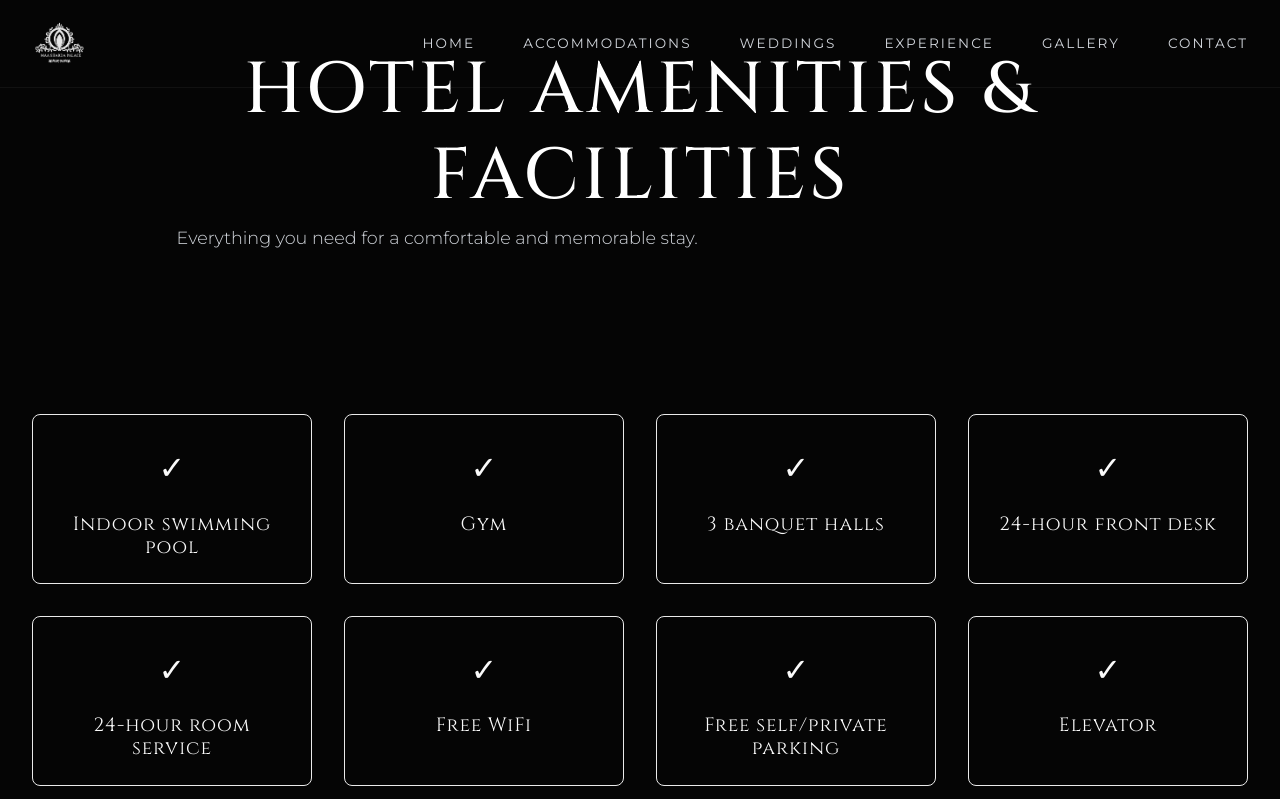
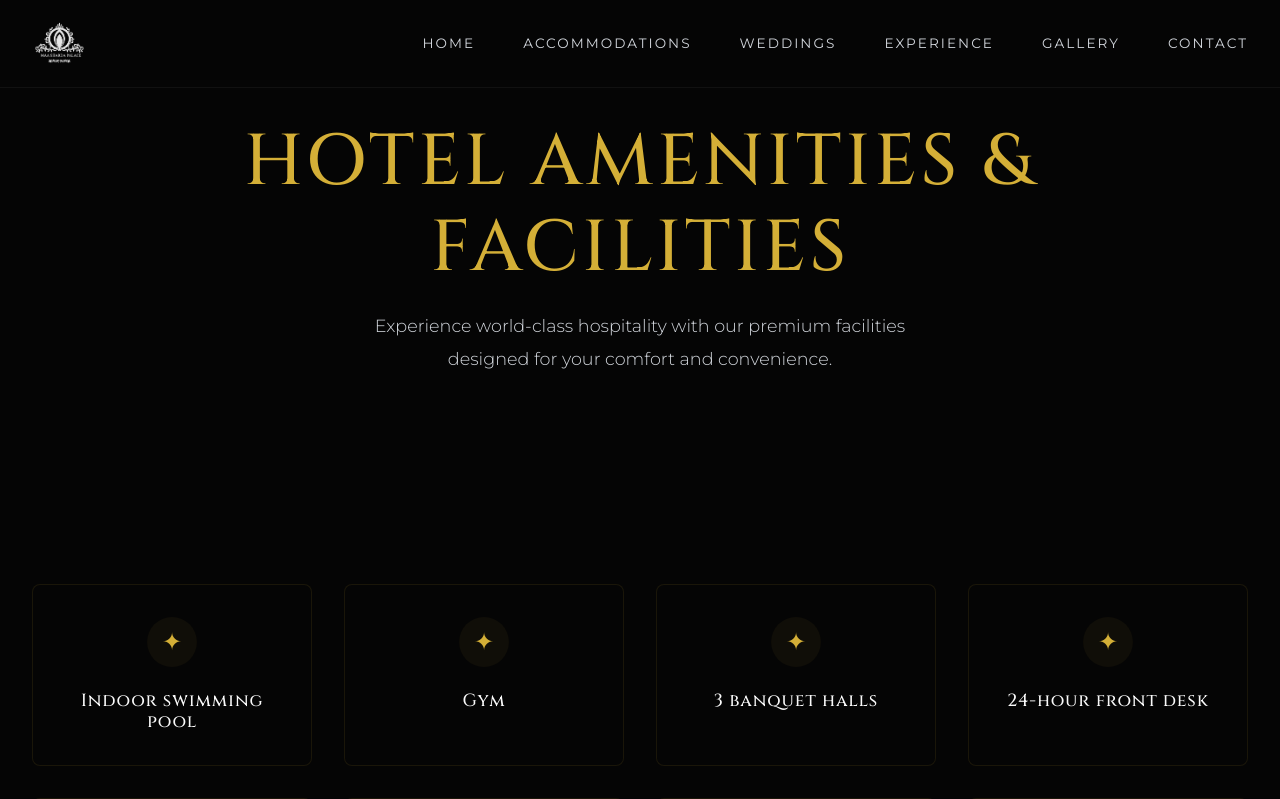
Before and after one commit to Mrsandipchauhan/maa-sharda-palace, a Next.js app: page /amenities in a window 1280 px wide. Shown: the top 799 px of the page. Built offline with nearby package versions, Linux system fonts and the light colour scheme.

Commit message:
UI improvements and styling fixes

```diff
--- a/app/amenities/page.tsx
+++ b/app/amenities/page.tsx
@@ -12,20 +12,55 @@ export const metadata: Metadata = {
 export default function Amenities() {
   return (
     <>
-      <section style={{ backgroundColor: "var(--primary-color)", color: "white", padding: "3rem 0", textAlign: "center" }}>
-        <div className="container">
-          <h1 style={{ color: "var(--accent-color)" }}>Hotel Amenities & Facilities</h1>
-          <p>Everything you need for a comfortable and memorable stay.</p>
+      {/* Hero Section */}
+      <section className="section" style={{ paddingTop: "120px", paddingBottom: "3rem", background: "var(--color-obsidian)" }}>
+        <div className="container" style={{ textAlign: "center" }}>
+          <h1 style={{ marginBottom: "1rem" }}>Hotel Amenities & Facilities</h1>
+
+          <p style={{ color: "var(--color-stone)", fontSize: "1.1rem", maxWidth: "600px", margin: "0 auto" }}>
+            Experience world-class hospitality with our premium facilities designed for your comfort and convenience.
+          </p>
         </div>
       </section>
 
-      <section style={{ padding: "4rem 0" }}>
+      {/* Amenities Grid */}
+      <section className="section bg-charcoal">
         <div className="container">
-          <div style={{ display: "grid", gridTemplateColumns: "repeat(auto-fit, minmax(250px, 1fr))", gap: "2rem" }}>
+          <div style={{
+            display: "grid",
+            gridTemplateColumns: "repeat(auto-fit, minmax(280px, 1fr))",
+            gap: "2rem"
+          }}>
             {PROPERTY_AMENITIES.map((amenity, index) => (
-              <div key={index} style={{ padding: "1.5rem", background: "var(--bg-color)", borderRadius: "8px", border: "1px solid #eaeaea", textAlign: "center" }}>
-                <span style={{ fontSize: "2rem", color: "var(--accent-color)", display: "block", marginBottom: "1rem" }}>✓</span>
-                <h3 style={{ fontSize: "1.2rem", margin: 0 }}>{amenity}</h3>
+              <div
+                key={index}
+                className="amenity-card"
+                style={{
+                  padding: "2rem",
+                  background: "var(--color-obsidian)",
+                  border: "1px solid rgba(212, 175, 55, 0.1)",
+                  borderRadius: "8px",
+                  textAlign: "center",
+                  transition: "transform 0.3s ease, border-color 0.3s ease"
+                }}
+              >
+                <div style={{
+                  width: "50px",
+                  height: "50px",
+                  margin: "0 auto 1.5rem",
+                  borderRadius: "50%",
+                  background: "rgba(212, 175, 55, 0.05)",
+                  display: "flex",
+                  alignItems: "center",
+                  justifyContent: "center",
+                  color: "var(--color-gold)",
+                  fontSize: "1.5rem"
+                }}>
+                  ✦
+                </div>
+                <h3 style={{ fontSize: "1.1rem", margin: 0, color: "var(--color-alabaster)", letterSpacing: "0.05em", fontWeight: 500 }}>
+                  {amenity}
+                </h3>
               </div>
             ))}
           </div>
--- a/app/globals.css
+++ b/app/globals.css
@@ -128,6 +128,11 @@ section {
 .btn-outline:hover {
   background-color: var(--color-gold);
   color: var(--color-obsidian);
+}
+
+.amenity-card:hover {
+  transform: translateY(-5px);
+  border-color: var(--color-gold) !important;
 }
 
 /* Header */
@@ -317,13 +322,6 @@ section {
 }
 
 /* Utilities */
-.line-accent {
-  width: 2px;
-  height: 60px;
-  background-color: var(--color-gold);
-  margin: 0 auto 2rem;
-}
-
 @media (max-width: 992px) {
   .editorial-grid {
     grid-template-columns: 1fr;
```
Also changed, not shown: app/about/page.tsx (+14 -10 lines), app/contact/page.tsx (+19 -15 lines), app/gallery/page.tsx (+11 -7 lines), 1 other file (tests, documents, lock files or other folders).
